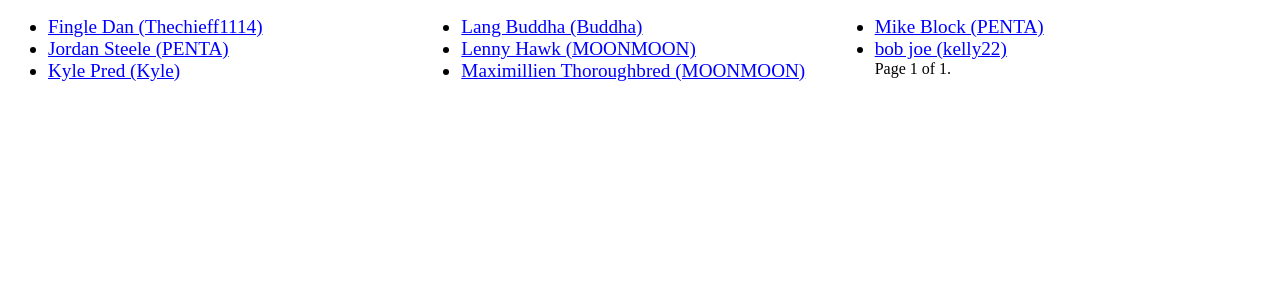
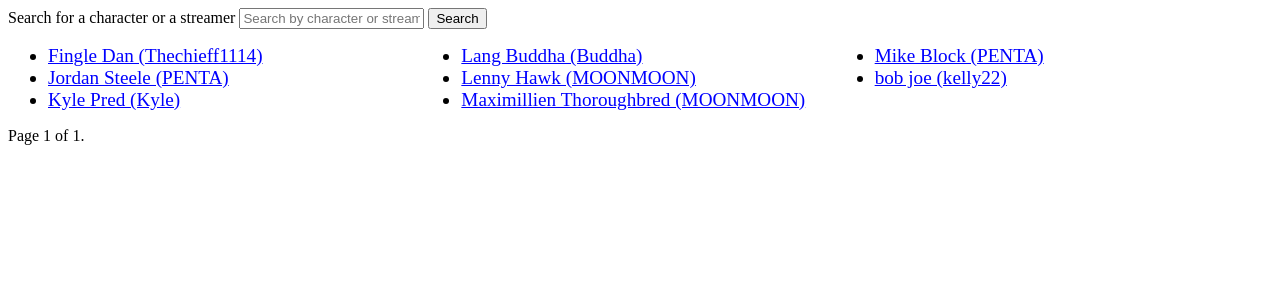
Before and after one commit to seanjan10/Last_Seen, a Django app: page /lastSeenRP/ in a window 1280 px wide. Shown: the top 300 px of the page. Run offline with Django 4.2, Linux system fonts and the light colour scheme; data comes from the database, SQL or seed files in the repository; both versions use the stored data as it was before the commit.

Commit message:
added a search bar functionality, created form for search bar

```diff
--- a/GTARPlastSeen/lastSeen/lastSeenRP/forms.py
+++ b/GTARPlastSeen/lastSeen/lastSeenRP/forms.py
@@ -9,3 +9,7 @@ class createAppearanceForm(forms.Form):
 
     #name of the channel that the clip was created under, may append twitch/facebook/youtube the name that is attached or let the user provide it?
     channelName = forms.CharField(label="Channel of the clip", max_length=30)
+
+
+class searchForCharacter(forms.Form):
+    searchQuery = forms.CharField(label="Search by character or streamer name", max_length=60, widget=forms.TextInput(attrs={'placeholder': 'Search by character or streamer name'}))
--- a/GTARPlastSeen/lastSeen/lastSeenRP/static/lastSeenRP/style.css
+++ b/GTARPlastSeen/lastSeen/lastSeenRP/static/lastSeenRP/style.css
@@ -6,6 +6,7 @@ ul {
     -webkit-column-count: 3;
     -moz-column-count: 3;
     column-count: 3;
+
 }
 
 li {
--- a/GTARPlastSeen/lastSeen/lastSeenRP/templates/lastSeenRP/index.html
+++ b/GTARPlastSeen/lastSeen/lastSeenRP/templates/lastSeenRP/index.html
@@ -9,8 +9,15 @@
     <link rel="stylesheet" href="{% static 'lastSeenRP/style.css' %}">
   </head>
   <body>
-    {%if latest_character_list %}
-        <ul>
+    <form action="{% url 'lastSeenRP:search' %}" method='GET'>
+    <label for="searchLabel">Search for a character or a streamer</label>
+    {{form.searchQuery}}
+    <input type="submit" value="Search">
+    </form>
+
+        <div class="character_list">
+        {%if latest_character_list %}
+            <ul>
             {% for character in latest_character_list%}
 
             <li><a href="{% url 'lastSeenRP:character' character.character_first_name character.character_last_name %}">{{character.character_first_name}} {{character.character_nick_name}} {{character.character_last_name|readd_whitespace}} ({{character.character_played_by}})  </a></li>
@@ -18,9 +25,10 @@
                     <li><a href="/lastSeenRP/character/{{character.character_first_name}}_{{character.character_last_name}}/">{{character.character_first_name}} {{character.character_last_name}} ({{character.character_played_by}})</a></li>
                 {% endcomment %}
             {% endfor %}
-    {% else %}
+        {% else %}
             <p> No characters are available. </p>
-    {% endif %}
+        {% endif %}
+        </div>
 
     <div class="pagination">
       <span class="step-links">
--- a/GTARPlastSeen/lastSeen/lastSeenRP/urls.py
+++ b/GTARPlastSeen/lastSeen/lastSeenRP/urls.py
@@ -11,4 +11,5 @@ urlpatterns = [
     re_path(r'^character/(?P<character_FName>([A-Za-z0-9À-ú]|\-|\'|\.)*)_(?P<character_LName>([A-Za-z0-9À-ú]|\-|\'|\.|\_)*)/$', views.character, name='character'),
     #url when the user attempts to submit an appearance into the database
     path('character/<str:character_FName>_<str:character_LName>/resubmit', views.resubmit, name='resubmit'),
+    path('search', views.searchResults.as_view(), name='search')
 ]
--- a/GTARPlastSeen/lastSeen/lastSeenRP/views.py
+++ b/GTARPlastSeen/lastSeen/lastSeenRP/views.py
@@ -1,11 +1,12 @@
 from django.shortcuts import render, get_object_or_404
 from django.http import HttpResponse, Http404, HttpResponseRedirect
 from lastSeenRP.models import rpCharacter, Appearance
-from .forms import createAppearanceForm
+from .forms import createAppearanceForm, searchForCharacter
 from datetime import datetime
 from django.urls import reverse
 from django.contrib import messages
 from django.views import generic
+from django.db.models import Q
 import pytz
 
 
@@ -14,6 +15,7 @@ import pytz
 class IndexView(generic.ListView):
     #html file to reference
     template_name = 'lastSeenRP/index.html'
+
     #object that is passed into the template
     context_object_name = 'latest_character_list'
     #number of characters per page before pagination
@@ -23,11 +25,11 @@ class IndexView(generic.ListView):
     #in which order the list/queryset is to be displayed
     def get_queryset(self):
        return rpCharacter.objects.order_by('character_first_name')[:]
-
-
-
-
-
+    #get a form object to display the search bar
+    def get_context_data(self, **kwargs):
+        context = super(IndexView, self).get_context_data(**kwargs)
+        context["form"] = searchForCharacter()
+        return context
 #def index(request):
 
     #return HttpResponse("Hello world, you are at the lastSeen Index.")
@@ -103,3 +105,30 @@ def resubmit(request, character_FName, character_LName):
                 'form': form,
                 'error_message': "Error: you either entered incorrect data or mistyped",
                 })
+
+
+class searchResults(generic.ListView):
+    template_name = 'lastSeenRP\search.html'
+    context_object_name = 'search_results_list'
+    #paginate_by = 501
+    model = rpCharacter()
+
+    #get context variables to be displayed in teh search page, the form and the query the user entered
+    def get_context_data(self, **kwargs):
+        context = super(searchResults, self).get_context_data(**kwargs)
+        context["search_query"] = self.request.GET.get("searchQuery")
+        context["form"] = searchForCharacter()
+        print(type(context))
+        return context
+    #list of characters that match the search query
+    def get_queryset(self):
+        query = self.request.GET.get("searchQuery")
+        print(query)
+        #search fName, nick name, Lname, and streamer name for the user search query
+        search_results_list = rpCharacter.objects.filter(
+        Q(character_first_name__icontains=query)
+        | Q(character_nick_name__icontains=query)
+        | Q(character_last_name__icontains=query)
+        | Q(character_played_by__icontains=query)
+        )
+        return search_results_list
```
Also changed, not shown: GTARPlastSeen/lastSeen/lastSeenRP/templates/lastSeenRP/search.html (added, +36 -0 lines), GTARPlastSeen/lastSeen/db.sqlite3 (deleted).
